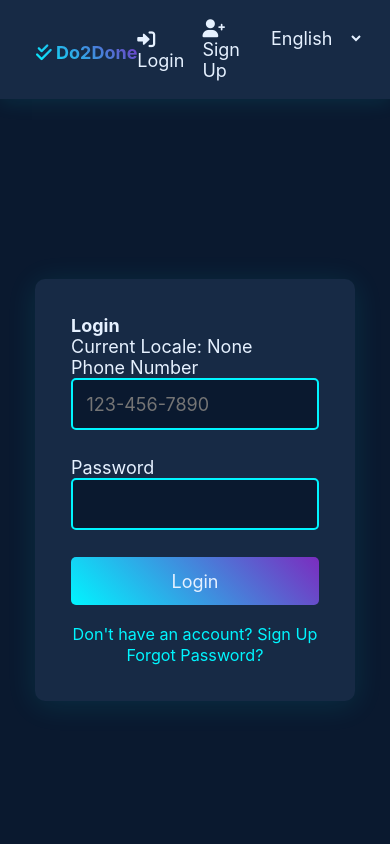
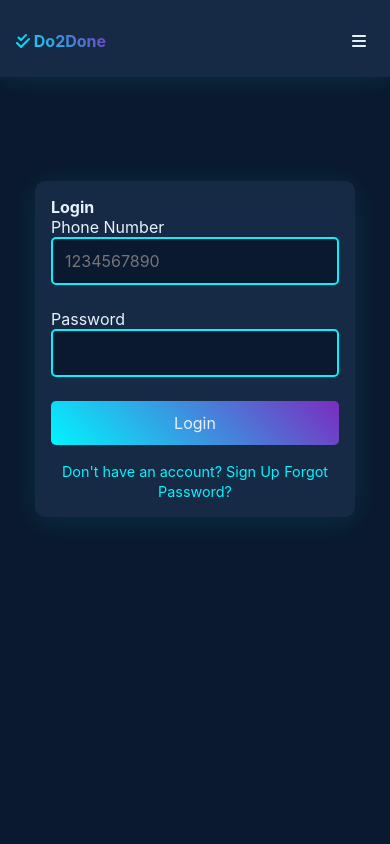
Before and after one commit to lazwolv/do2done, a Flask app: page /users/login in a window 390 px wide; the page is wider, and only the part inside the window is pictured. Run offline with Flask 3, Linux system fonts and the light colour scheme.

Commit message:
multi language support in place

```diff
--- a/app/routes/users.py
+++ b/app/routes/users.py
@@ -39,20 +39,16 @@
     if request.method == 'POST':
         first_name = request.form.get('first_name')
         last_name = request.form.get('last_name')
-        phone = request.form.get('phone_number')
+        phone = ''.join(filter(str.isdigit, request.form.get('phone_number')))
         password = request.form.get('password')
 
-        # Validate phone number format
-        try:
-            phone_number_obj = phonenumbers.parse(phone, "US")
-            if not phonenumbers.is_valid_number(phone_number_obj):
-                flash(_('Invalid phone number'))
-                return redirect(url_for('users.signup'))
-            formatted_number = phonenumbers.format_number(phone_number_obj,
-                                                        phonenumbers.PhoneNumberFormat.E164)
-        except phonenumbers.NumberParseException:
-            flash('Invalid phone number format')
+        # Validate phone number is exactly 10 digits
+        if len(phone) != 10:
+            flash(_('Phone number must be 10 digits'))
             return redirect(url_for('users.signup'))
+
+        # Format to E.164 for Twilio (+1 for US numbers)
+        formatted_number = f"+1{phone}"
 
         if User.query.filter_by(phone_number=formatted_number).first():
             flash('Phone number already registered')
@@ -77,9 +73,7 @@
         # Send verification SMS
         send_verification_sms(formatted_number, verification_code)
 
-        # Store phone in session for verification
         session['user_id'] = user.id
-
         flash('Account created successfully. Please verify your phone number.')
         return redirect(url_for('users.verify_phone'))
 
@@ -88,15 +82,12 @@
 @users_bp.route('/login', methods=['GET', 'POST'])
 def login():
     if request.method == 'POST':
-        phone_number = request.form.get('phone_number')
+        phone = ''.join(filter(str.isdigit, request.form.get('phone_number')))
+        formatted_number = f"+1{phone}" if len(phone) == 10 else None
         password = request.form.get('password')
 
-        try:
-            phone_obj = phonenumbers.parse(phone_number, "US")
-            formatted_number = phonenumbers.format_number(phone_obj,
-                                                    phonenumbers.PhoneNumberFormat.E164)
-        except phonenumbers.NumberParseException:
-            flash('Invalid phone number format')
+        if not formatted_number:
+            flash('Invalid phone number')
             return redirect(url_for('users.login'))
 
         user = User.query.filter_by(phone_number=formatted_number).first()
@@ -159,22 +150,12 @@
     if request.method == 'POST':
         # Handle phone number submission
         if 'phone_number' in request.form and 'code' not in request.form:
-            phone_number = request.form.get('phone_number')
-            try:
-                phone_obj = phonenumbers.parse(phone_number, "US")
-                formatted_number = phonenumbers.format_number(phone_obj,
-                                                            phonenumbers.PhoneNumberFormat.E164)
-                user = User.query.filter_by(phone_number=formatted_number).first()
+            phone = ''.join(filter(str.isdigit, request.form.get('phone_number')))
+            formatted_number = f"+1{phone}" if len(phone) == 10 else None
 
-                if user:
-                    session['reset_phone'] = formatted_number
-                    send_verification_sms(formatted_number)
-                    return render_template('reset_password.html', show_code_form=True)
-
-                flash('Phone number not found')
-
-            except phonenumbers.NumberParseException:
-                flash('Invalid phone number format')
+            if not formatted_number:
+                flash('Invalid phone number')
+                return redirect(url_for('users.reset_password'))
 
             return redirect(url_for('reset_password'))
 
@@ -219,7 +200,7 @@
     db.session.commit()
     logout_user()
     flash('Your account has been deleted.')
-    return redirect(url_for('users.register'))
+    return redirect(url_for('users.signup'))
 
 @users_bp.route('/change-password', methods=['GET', 'POST'])
 @login_required
@@ -242,13 +223,11 @@
 @users_bp.route('/recover-account', methods=['GET', 'POST'])
 def recover_account():
     if request.method == 'POST':
-        phone_number = request.form.get('phone_number')
-        try:
-            phone_number_obj = phonenumbers.parse(phone_number, "US")
-            formatted_number = phonenumbers.format_number(phone_number_obj,
-                                                        phonenumbers.PhoneNumberFormat.E164)
-        except phonenumbers.NumberParseException:
-            flash('Invalid phone number format')
+        phone = ''.join(filter(str.isdigit, request.form.get('phone_number')))
+        formatted_number = f"+1{phone}" if len(phone) == 10 else None
+
+        if not formatted_number:
+            flash('Invalid phone number')
             return redirect(url_for('users.recover_account'))
 
         user = User.query.filter_by(phone_number=formatted_number).first()
@@ -302,24 +281,30 @@
 @login_required
 def edit_profile():
     if request.method == 'POST':
-        phone = request.form.get('phone_number')
+        phone = ''.join(filter(str.isdigit, request.form.get('phone_number')))
 
-        # Validate phone number format
-        try:
-            phone_number_obj = phonenumbers.parse(phone, "US")
-            if not phonenumbers.is_valid_number(phone_number_obj):
-                flash('Invalid phone number')
-                return redirect(url_for('users.edit_profile'))
-            formatted_number = phonenumbers.format_number(phone_number_obj,
-                                                    phonenumbers.PhoneNumberFormat.E164)
-        except phonenumbers.NumberParseException:
-            flash('Invalid phone number format')
+        if len(phone) != 10:
+            flash('Phone number must be 10 digits')
+            return redirect(url_for('users.edit_profile'))
+
+        formatted_number = f"+1{phone}"
+
+        # Check if phone number is already in use by another user
+        existing_user = User.query.filter(
+            User.phone_number == formatted_number,
+            User.id != current_user.id
+        ).first()
+
+        if existing_user:
+            flash('Phone number already in use')
             return redirect(url_for('users.edit_profile'))
 
         current_user.first_name = request.form.get('first_name')
         current_user.last_name = request.form.get('last_name')
         current_user.phone_number = formatted_number
         db.session.commit()
+
         flash('Profile updated successfully')
         return redirect(url_for('users.profile'))
+
     return render_template('edit_profile.html', user=current_user)
--- a/app/static/css/style.css
+++ b/app/static/css/style.css
@@ -23,7 +23,7 @@
 }
 
 .logo {
-    font-size: 1.5rem;
+    font-size: 2rem;
     font-weight: bold;
     background: linear-gradient(45deg, var(--primary), var(--secondary));
     background-clip: text;
@@ -33,8 +33,10 @@
 
 .nav-bar {
     background: var(--surface);
+    display: flex;
+    flex-direction: row;
     padding: 1rem 2rem;
-    display: flex;
+    gap: 1rem;
     justify-content: space-between;
     align-items: center;
     box-shadow: 0 2px 20px rgba(0, 245, 255, 0.1);
@@ -46,7 +48,9 @@
 
 .nav-links {
     display: flex;
-    gap: 1rem;
+    flex-direction: column;
+    gap: 0.8rem;
+    align-items: center;
     margin-left: auto;
 }
 
@@ -86,6 +90,7 @@
     padding: 2rem;
     border-radius: 10px;
     max-width: 320px;
+    width: 90%;
     margin: 10rem auto;
     box-shadow: 0 4px 30px rgba(0, 245, 255, 0.1);
 }
@@ -156,9 +161,8 @@
 }
 
 .tasks-container {
-    max-width: 800px;
-    margin: 10rem auto;
-    padding: 20px;
+    grid-template-columns: repeat(2, 1fr);
+    padding: 2rem;
 }
 
 .add-task-form {
@@ -205,7 +209,7 @@
     background: var(--surface);
     padding: 2rem;
     border-radius: 10px;
-    margin: 10rem auto;
+    margin: 8rem auto;
     box-shadow: 0 4px 30px rgba(0, 245, 255, 0.1);
 }
 
@@ -270,3 +274,155 @@
 .delete-form {
     display: inline;
 }
+
+.burger-menu {
+    display: none;
+    background: none;
+    border: none;
+    color: var(--text);
+    font-size: 1.5rem;
+    cursor: pointer;
+    padding: 0.5rem;
+    width: auto;
+    margin-left: auto;
+}
+
+/* Tablet breakpoint */
+@media (min-width: 768px) {
+    .nav-bar {
+        flex-direction: row;
+        justify-content: space-between;
+        align-items: center;
+    }
+
+    .nav-links {
+        flex-direction: row;
+        gap: 1.5rem;
+    }
+
+    .tasks-container {
+        grid-template-columns: repeat(2, 1fr);
+        padding: 2rem;
+    }
+
+    .auth-container {
+        width: 60%;
+    }
+}
+
+/* Desktop breakpoint */
+@media (min-width: 1024px) {
+    .tasks-container {
+        grid-template-columns: repeat(3, 1fr);
+        max-width: 1200px;
+        margin: 0 auto;
+    }
+
+    .auth-container {
+        width: 400px;
+    }
+}
+
+/* Small mobile devices */
+@media (max-width: 480px) {
+    * {
+        font-size: 16px;  /* Smaller base font size for readability */
+    }
+
+    .nav-bar {
+        position: relative;
+        flex-direction: row;
+        justify-content: space-between;
+        align-items: center;
+        padding: 1rem;
+    }
+
+    .logo {
+        font-size: 1.5rem;  /* Compact logo size */
+    }
+
+    .burger-menu {
+        display: block;
+        z-index: 2;
+    }
+
+    .nav-links {
+        position: absolute;
+        top: 0;
+        right: 60px;
+        height: 100%;
+        background: var(--surface);
+        padding: 1rem 0.5rem;
+        box-shadow: -2px 0 6px rgba(0, 0, 0, 0.1);
+        display: flex;
+        flex-direction: row;
+        align-items: center;
+        transform: translateX(100%);
+        transition: transform 0.3s ease-in-out;
+        font-size: 0.9rem;
+        opacity: 0;
+        visibility: hidden;
+        transition:
+            transform 0.3s ease-in-out,
+            opacity 0.3s ease-in-out,
+            visibility 0.3s ease-in-out;
+        width: calc(100% - 60px);
+        justify-content: space-between;
+    }
+
+    .nav-links.active {
+        transform: translateX(0);
+        opacity: 1;
+        visibility: visible;
+    }
+
+    .nav-links a {
+        display: flex;
+        align-items: center;
+        gap: 0.5rem;
+        white-space: nowrap;
+        flex: 1; /* Each item takes equal space */
+        justify-content: center; /* Center content within each item */
+        text-align: center;
+    }
+
+    .nav-links i {
+        flex-shrink: 0; /* Prevent icon from shrinking */
+    }
+
+    /* Specific widths for each menu item if needed */
+    .nav-links a[href*="tasks"],
+    .nav-links a[href*="profile"],
+    .nav-links a[href*="logout"],
+    .nav-links a[href*="login"],
+    .nav-links a[href*="signup"] {
+        width: 120px; /* Adjust this value to match your longest text */
+    }
+
+    .language-selector {
+        flex: 1;
+        text-align: center;
+        padding-right: 0.5rem;
+    }
+
+    .container {
+        padding: 0.5rem;
+        margin: 4rem auto 1rem;
+    }
+
+    .auth-container {
+        width: 95%;
+        margin: 2rem auto 1rem;
+        padding: 1rem;
+    }
+
+    button {
+        padding: 0.5rem;
+        min-height: 44px;  /* Touch-friendly size */
+    }
+
+    .profile-container {
+        margin: 5rem auto 1rem;
+        width: 95%;
+    }
+}
--- /dev/null
+++ b/app/static/js/main.js
@@ -0,0 +1,8 @@
+document.addEventListener('DOMContentLoaded', () => {
+    const burger = document.querySelector('.burger-menu');
+    const nav = document.querySelector('.nav-links');
+
+    burger.addEventListener('click', () => {
+        nav.classList.toggle('active');
+    });
+});
--- a/app/templates/base.html
+++ b/app/templates/base.html
@@ -1,41 +1,46 @@
 <!DOCTYPE html>
-<html lang="en">
+<html lang="{{ g.locale }}">
 
 <head>
     <meta charset="UTF-8">
     <meta name="viewport" content="width=device-width, initial-scale=1.0">
-    <title>{{ _('Do2Done') }} - {% block title %}{% endblock %}</title>
+    <title>{{ _("Do2Done") }} - {% block title %}{% endblock %}</title>
     <link rel="stylesheet" href="{{ url_for('static', filename='css/style.css') }}">
     <link rel="stylesheet" href="https://cdnjs.cloudflare.com/ajax/libs/font-awesome/6.0.0/css/all.min.css">
+    <link rel="icon" type="image/x-icon" href="{{ url_for('static', filename='img/favicon.png') }}">
 </head>
 
 <body>
     <nav class="nav-bar">
         <div class="logo">
             <a href="{{ url_for('tasks.index') }}">
-                <i class="fas fa-check-double"></i> {{ _('Do2Done') }}
+                <i class="fas fa-check-double"></i> {{ _("Do2Done") }}
             </a>
         </div>
 
+        <button class="burger-menu" aria-label="Toggle menu">
+            <i class="fas fa-bars"></i>
+        </button>
+
         <div class="nav-links">
             {% if current_user.is_authenticated %}
-            <a href="{{ url_for('tasks.index') }}"><i class="fas fa-tasks"></i> {{ _('Tasks') }}</a>
-            <a href="{{ url_for('users.profile') }}"><i class="fas fa-user"></i> {{ _('Profile') }}</a>
-            <a href="{{ url_for('users.logout') }}"><i class="fas fa-sign-out-alt"></i> {{ _('Logout') }}</a>
+            <a href="{{ url_for('tasks.index') }}"><i class="fas fa-tasks"></i> {{ _("Tasks") }}</a>
+            <a href="{{ url_for('users.profile') }}"><i class="fas fa-user"></i> {{ _("Profile") }}</a>
+            <a href="{{ url_for('users.logout') }}"><i class="fas fa-sign-out-alt"></i> {{ _("Logout") }}</a>
             {% else %}
-            <a href="{{ url_for('users.login') }}"><i class="fas fa-sign-in-alt"></i> {{ _('Login') }}</a>
-            <a href="{{ url_for('users.signup') }}"><i class="fas fa-user-plus"></i> {{ _('Sign Up') }}</a>
+            <a href="{{ url_for('users.login') }}"><i class="fas fa-sign-in-alt"></i> {{ _("Login") }}</a>
+            <a href="{{ url_for('users.signup') }}"><i class="fas fa-user-plus"></i> {{ _("Sign Up") }}</a>
             {% endif %}
 
             <div class="language-selector">
                 <select onchange="window.location.href='/set-language/' + this.value;">
-                    <option value="en" {% if session.get('lang')=='en' %}selected{% endif %}>{{ _('English') }}</option>
-                    <option value="es" {% if session.get('lang')=='es' %}selected{% endif %}>{{ _('Español') }}</option>
+                    <option value="en" {{ 'selected' if g.locale=='en' else '' }}>{{ _("English") }}</option>
+                    <option value="es" {{ 'selected' if g.locale=='es' else '' }}>{{ _("Español") }}</option>
                 </select>
-
             </div>
         </div>
     </nav>
+
 
     <main class="container">
         {% with messages = get_flashed_messages() %}
@@ -50,6 +55,7 @@
 
         {% block content %}{% endblock %}
     </main>
+    <script src="{{ url_for('static', filename='js/main.js') }}"></script>
 </body>
 
 </html>
--- a/app/templates/edit_profile.html
+++ b/app/templates/edit_profile.html
@@ -15,8 +15,9 @@
             <input type="text" id="last_name" name="last_name" value="{{ current_user.last_name }}" required>
         </div>
         <div class="form-group">
-            <label for="phone_number">{{ _('Phone Number') }}</label>
-            <input type="tel" id="phone_number" name="phone_number" value="{{ current_user.phone_number }}" required>
+            <label for="phone_number">{{ _("Phone Number") }}</label>
+            <input type="tel" id="phone_number" name="phone_number" placeholder="1234567890" minlength="10"
+                maxlength="10" pattern="[0-9]{10}" required>
         </div>
         <button type="submit">{{ _('Save Changes') }}</button>
     </form>
--- a/app/templates/login.html
+++ b/app/templates/login.html
@@ -5,22 +5,21 @@
 {% block content %}
 <div class="auth-container">
     <h2>{{ _('Login') }}</h2>
-    <p>Current Locale: {{ g.locale }}</p>
     <form method="POST" action="{{ url_for('users.login') }}">
         <div class="form-group">
-            <label for="phone_number">{{ _('Phone Number') }}</label>
-            <input type="tel" id="phone_number" name="phone_number" pattern="[0-9]{3}-[0-9]{3}-[0-9]{4}"
-                placeholder="123-456-7890" required>
+            <label for="phone_number">{{ _("Phone Number") }}</label>
+            <input type="tel" id="phone_number" name="phone_number" placeholder="1234567890" minlength="10"
+                maxlength="10" pattern="[0-9]{10}" required>
         </div>
         <div class="form-group">
-            <label for="password">{{ _('Password') }}</label>
+            <label for="password">{{ _("Password") }}</label>
             <input type="password" id="password" name="password" required>
         </div>
-        <button type="submit">{{ _('Login') }}</button>
+        <button type="submit">{{ _("Login") }}</button>
     </form>
     <div class="auth-links">
         <a href="{{ url_for('users.signup') }}">{{ _("Don't have an account? Sign Up") }}</a>
-        <a href="{{ url_for('users.reset_password') }}">{{ _('Forgot Password?') }}</a>
+        <a href="{{ url_for('users.reset_password') }}">{{ _("Forgot Password?") }}</a>
     </div>
 </div>
 {% endblock %}
--- a/app/templates/reset_password.html
+++ b/app/templates/reset_password.html
@@ -8,9 +8,9 @@
     {% if not show_code_form %}
     <form method="POST" action="{{ url_for('users.reset_password') }}">
         <div class="form-group">
-            <label for="phone_number">{{ _('Phone Number') }}</label>
-            <input type="tel" id="phone_number" name="phone_number" pattern="[0-9]{3}-[0-9]{3}-[0-9]{4}"
-                placeholder="123-456-7890" required>
+            <label for="phone_number">{{ _("Phone Number") }}</label>
+            <input type="tel" id="phone_number" name="phone_number" placeholder="1234567890" minlength="10"
+                maxlength="10" pattern="[0-9]{10}" required>
         </div>
         <button type="submit">{{ _('Send Reset Code') }}</button>
     </form>
--- a/app/templates/signup.html
+++ b/app/templates/signup.html
@@ -15,9 +15,9 @@
             <input type="text" id="last_name" name="last_name" required>
         </div>
         <div class="form-group">
-            <label for="phone_number">{{ _('Phone Number') }}</label>
-            <input type="tel" id="phone_number" name="phone_number" pattern="[0-9]{3}-[0-9]{3}-[0-9]{4}"
-                placeholder="123-456-7890" required>
+            <label for="phone_number">{{ _("Phone Number") }}</label>
+            <input type="tel" id="phone_number" name="phone_number" placeholder="1234567890" minlength="10"
+                maxlength="10" pattern="[0-9]{10}" required>
         </div>
         <div class="form-group">
             <label for="password">{{ _('Password') }}</label>
--- a/commands.txt
+++ b/commands.txt
@@ -14,3 +14,8 @@
 ¿
 
 .\venv\Scripts\Activate.ps1
+deactivate
+
+flask db migrate -m "Update phone number handling"
+
+flask db upgrade
```
Also changed, not shown: app/__init__.py (+29 -23 lines), app/static/img/favicon.png (added), app/translations/es/LC_MESSAGES/messages.po, 1 other file.
